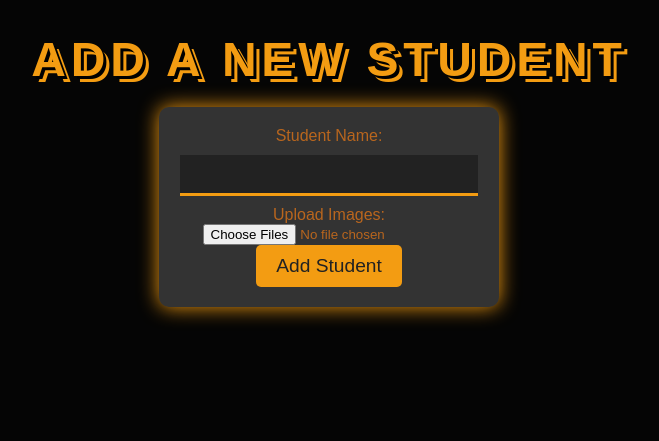
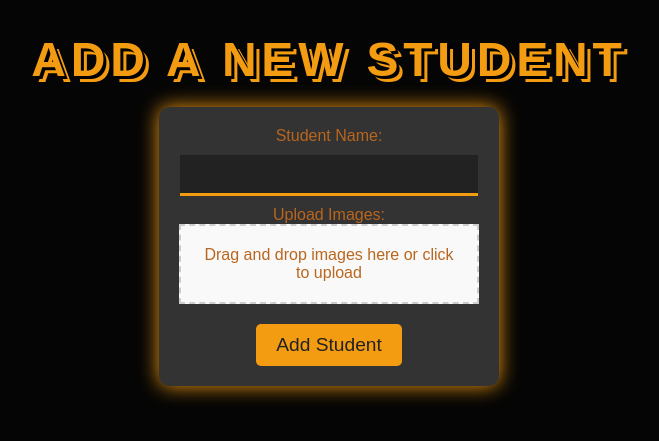
Before and after one commit to AntonioLabinjan/CV-attendance, a Flask app: page /add_student in a window 1280 px wide. Shown: the part 94-535 px from the top of the page, without its empty margins (311-970 px from the left). Run offline with Flask 3, Linux system fonts and the light colour scheme; the visitor is signed in with stand-in values (Sample User, id 1).

Commit message:
Update add_student.html
Added drag&drop option when uploading students

```diff
--- a/templates/add_student.html
+++ b/templates/add_student.html
@@ -1,11 +1,97 @@
 {% extends 'layout.html' %}
 {% block content %}
 <h1>Add a New Student</h1>
+
+<style>
+    #drop-zone {
+        border: 2px dashed #ccc;
+        padding: 20px;
+        text-align: center;
+        margin-bottom: 20px;
+        background-color: #f9f9f9;
+    }
+
+    #drop-zone.dragover {
+        background-color: #e3e3e3;
+    }
+</style>
+
 <form method="post" action="{{ url_for('add_student') }}" enctype="multipart/form-data">
     <label for="name">Student Name:</label>
     <input type="text" id="name" name="name" required>
+
     <label for="images">Upload Images:</label>
-    <input type="file" id="images" name="images" multiple required>
+    <div id="drop-zone">
+        Drag and drop images here or click to upload
+    </div>
+    <input type="file" id="images" name="images" multiple required style="display:none;">
+
+    <ul id="file-list"></ul>
+
     <button type="submit">Add Student</button>
 </form>
+
+<script>
+    const dropZone = document.getElementById('drop-zone');
+    const fileInput = document.getElementById('images');
+    const fileList = document.getElementById('file-list');
+
+    const dataTransfer = new DataTransfer();
+
+    dropZone.addEventListener('click', () => {
+        fileInput.click();
+    });
+
+    fileInput.addEventListener('change', (event) => {
+        const files = event.target.files;
+        addFiles(files);
+        event.target.value = '';
+    });
+
+    dropZone.addEventListener('dragover', (event) => {
+        event.preventDefault();
+        dropZone.classList.add('dragover');
+    });
+
+    dropZone.addEventListener('dragleave', () => {
+        dropZone.classList.remove('dragover');
+    });
+
+    dropZone.addEventListener('drop', (event) => {
+        event.preventDefault();
+        dropZone.classList.remove('dragover');
+        const files = event.dataTransfer.files;
+        addFiles(files);
+    });
+
+    function addFiles(files) {
+        for (let i = 0; i < files.length; i++) {
+            if (!fileExists(files[i])) {
+                dataTransfer.items.add(files[i]);
+                displayFile(files[i]);
+            }
+        }
+        fileInput.files = dataTransfer.files;
+    }
+
+    function fileExists(file) {
+        for (let i = 0; i < dataTransfer.items.length; i++) {
+            const existingFile = dataTransfer.items[i].getAsFile();
+            if (
+                existingFile.name === file.name &&
+                existingFile.size === file.size &&
+                existingFile.lastModified === file.lastModified
+            ) {
+                return true;
+            }
+        }
+        return false;
+    }
+
+    function displayFile(file) {
+        const li = document.createElement('li');
+        li.textContent = file.name;
+        fileList.appendChild(li);
+    }
+</script>
 {% endblock %}
```
